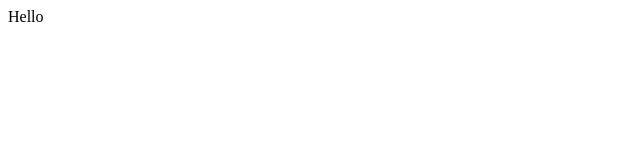
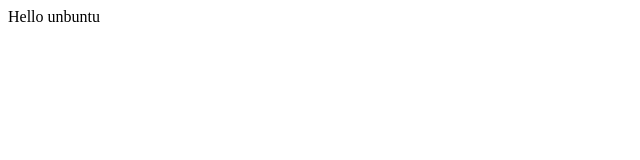
Before and after one commit to lewsive/demo-repo, a plain HTML site: page index.html in a window 1280 px wide. Shown: the full height of the page, 0-640 px from the left. Drawn offline with Linux system fonts and the light colour scheme.

Commit message:
demo message

```diff
--- a/index.html
+++ b/index.html
@@ -1 +1 @@
-<div>Hello</div>
+<div>Hello unbuntu</div>
```
